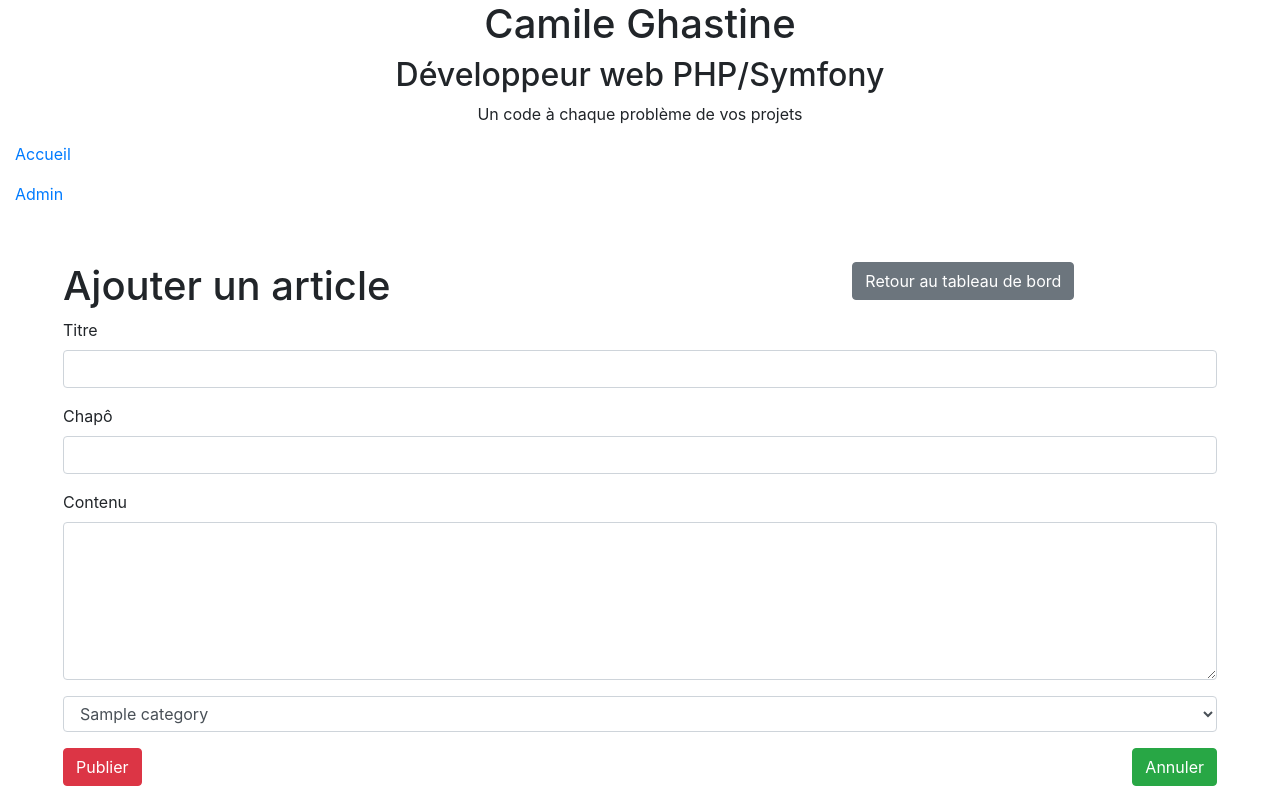
After one commit to CamileGhastine/BlogOC5, a PHP site: template CamileApp/view/admin/addPost.php in a window 1280 px wide. The commit adds this page. Run offline with PHP 8.4, Linux system fonts and the light colour scheme; the template is opened without the code that fills it: most values are stand-ins (such as "Sample title", 1, 10 or a date in 2020); a stand-in replaces the project's code that opens the database connection; some libraries are stand-ins or nearby versions; some web fonts are replaced.

Commit message:
administration posts

```diff
--- /dev/null
+++ b/CamileApp/view/admin/addPost.php
@@ -0,0 +1,51 @@
+<div class="row">
+    <div class="col-lg-12 mt-3">
+        <div class="row pt-4">
+            <div class="col-sm-8">
+                <h1>Ajouter un article</h1>
+            </div>
+            <div class="col-sm-4">
+                <a href="index.php?route=admin.home" class="btn btn-secondary">Retour au tableau de bord</a>
+            </div>
+        </div>
+        <form method="post" action="index?route=admin.addPost" class="pb-3">
+
+            <div class="form-group">
+                <label for="title" >Titre</label>
+                <input type="text" class="form-control" name="title">
+            </div>
+
+            <div class="form-group">
+                <label for="chapo" >Chapô</label>
+                <input type="text" class="form-control" name="chapo">
+            </div>
+
+            <div class="form-group">
+                <label for="content">Contenu</label>
+                <textarea class="form-control" name="content" rows="6"></textarea>
+            </div>
+
+            <div class="form-group ">
+                <SELECT class="form-control" name="category_id" size="1">
+                    <?php foreach ($categories as $category) :
+                        $categoryName = htmlspecialchars($category->getName());
+                        $categoryId = $category->getId();
+                        ?>
+                    <OPTION value="<?= $categoryId ?>">
+                        <?= $categoryName ?>
+                    </OPTION>
+                    <?php endforeach ?>
+                </SELECT>
+            </div>
+
+            <div class="row">
+                <div class="col-lg-6">
+                    <button type="submit" class="btn btn-danger">Publier</button>
+                </div>
+                <div class="col-lg-6 d-flex justify-content-end">
+                    <a class="btn btn-success " href="index.php?route=admin.posts">Annuler</a>
+                </div>
+            </div>
+        </form>
+    </div>
+</div>
--- a/CamileApp/view/admin/categories.php
+++ b/CamileApp/view/admin/categories.php
@@ -58,7 +58,7 @@
                 </td>
                 <td>
                     <?php if($btn == 'secondary'): ?>
-                        <a id="deleteConfirmation" href="index.php?route=admin.deleteCategory&id=<?= $categoryId ?>" class="btn-sm btn-primary mt-3">Confirmer</a>
+                        <a id="deleteConfirmation" href="index.php?route=admin.deleteCategory&id=<?= $categoryId ?>" class="btn-sm btn-danger mt-3">Confirmer</a>
                         <a href="index.php?route=admin.categories" class="btn-sm btn-success mt-3">Annuler</a
                     <?php endif ?>
                 </td>
--- a/CamileApp/view/admin/updateCategory.php
+++ b/CamileApp/view/admin/updateCategory.php
@@ -3,7 +3,7 @@
 
         <div class="row pt-4">
             <div class="col-sm-8">
-                <h1>Modifier une catégories</h1>
+                <h1>Modifier la catégories</h1>
             </div>
             <div class="col-sm-4">
                 <a href="index.php?route=admin.home" class="btn btn-secondary">Retour au tableau de bord</a>
```
Also changed, not shown: CamileApp/Controller/AdminController.php (+11 -9 lines), CamileApp/Model/CategoriesManager.php (+0 -10 lines), CamileApp/Model/Manager.php (+10 -0 lines), CamileApp/Model/PostsManager.php (+21 -0 lines), CamileApp/view/admin/posts.php (+5 -5 lines), CamileApp/view/admin/updatePost.php (added, +61 -0 lines).
